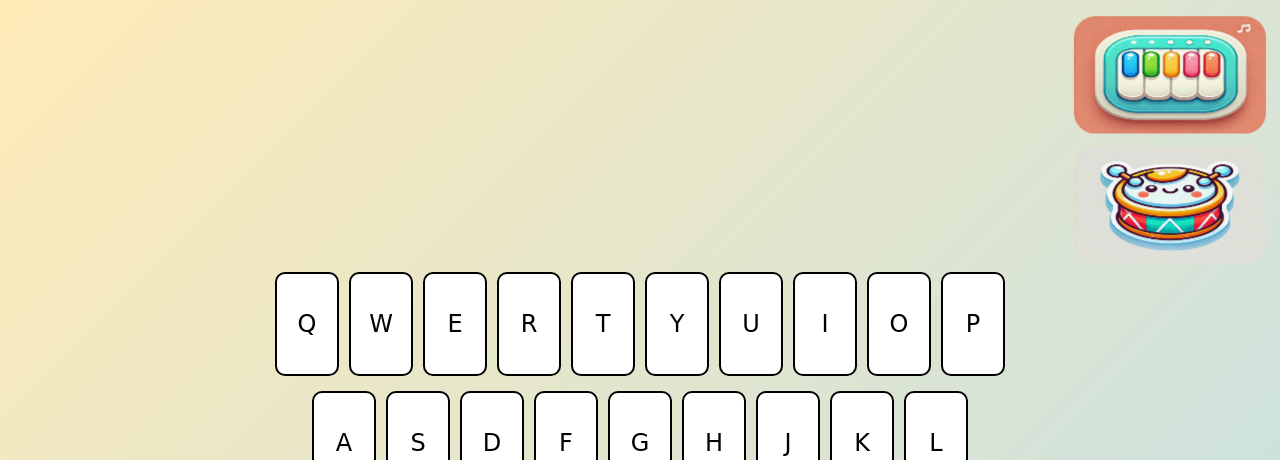
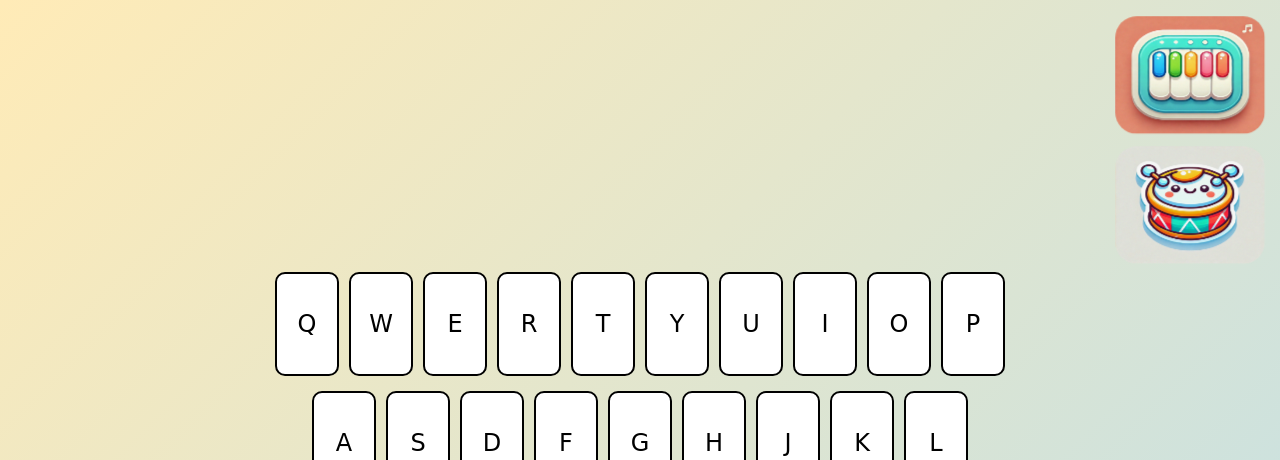
Before and after one commit to avaquero1/PlayfulPixels, a Flask app: page /music in a window 1280 px wide. Shown: the top 460 px of the page. Run offline with Flask 3, Linux system fonts and the light colour scheme.

Commit message:
commit/pushing so i can collaborate on my laptop

```diff
--- a/app/static/css/styles.css
+++ b/app/static/css/styles.css
@@ -55,7 +55,7 @@ a, button, .clickable {
 }
 
 .instrument-icon {
-    width: 180px; /* Reduced size */
+    width: 140px; /* Reduced size */
     height: 110px;
     transition: transform 0.3s ease;
 }
--- a/app/static/js/scripts.js
+++ b/app/static/js/scripts.js
@@ -35,7 +35,9 @@ window.onload = function() {
                     const clickableElements = node.matches('a, button, .clickable') ? [node] : [];
                     const descendants = node.querySelectorAll ? Array.from(node.querySelectorAll('a, button, .clickable')) : [];
                     [...clickableElements, ...descendants].forEach(clickable => {
-                        clickable.style.cursor = "url('/static/images/custom-pointer.png') 16 16, pointer";
+                        if (clickable.style.cursor !== "url('/static/images/custom-pointer.png') 16 16, pointer") {
+                            clickable.style.cursor = "url('/static/images/custom-pointer.png') 16 16, pointer";
+                        }
                     });
                 }
             });
@@ -49,7 +51,8 @@ window.onload = function() {
 // Function to apply the custom cursor to all clickable elements
 function applyCustomCursors() {
     // Apply custom cursor globally
-    document.body.style.cursor = "url('/static/images/custom-cursor.png') 16 16, default";
+    document.body.style.cursor = "url('/static/images/custom-cursor.png') 16 16, auto";
+
 
     // Apply custom pointer cursor to clickable elements
     document.querySelectorAll('a, button, .clickable').forEach(element => {
```
